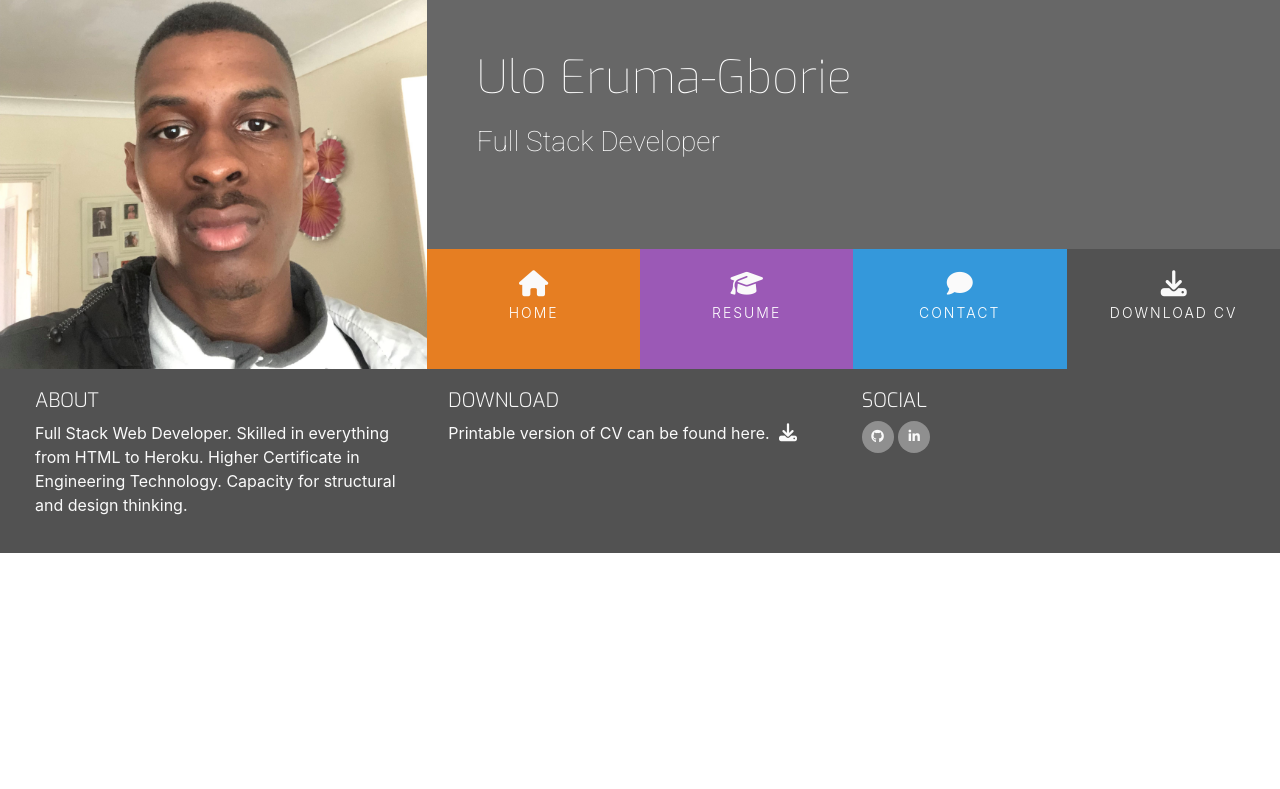
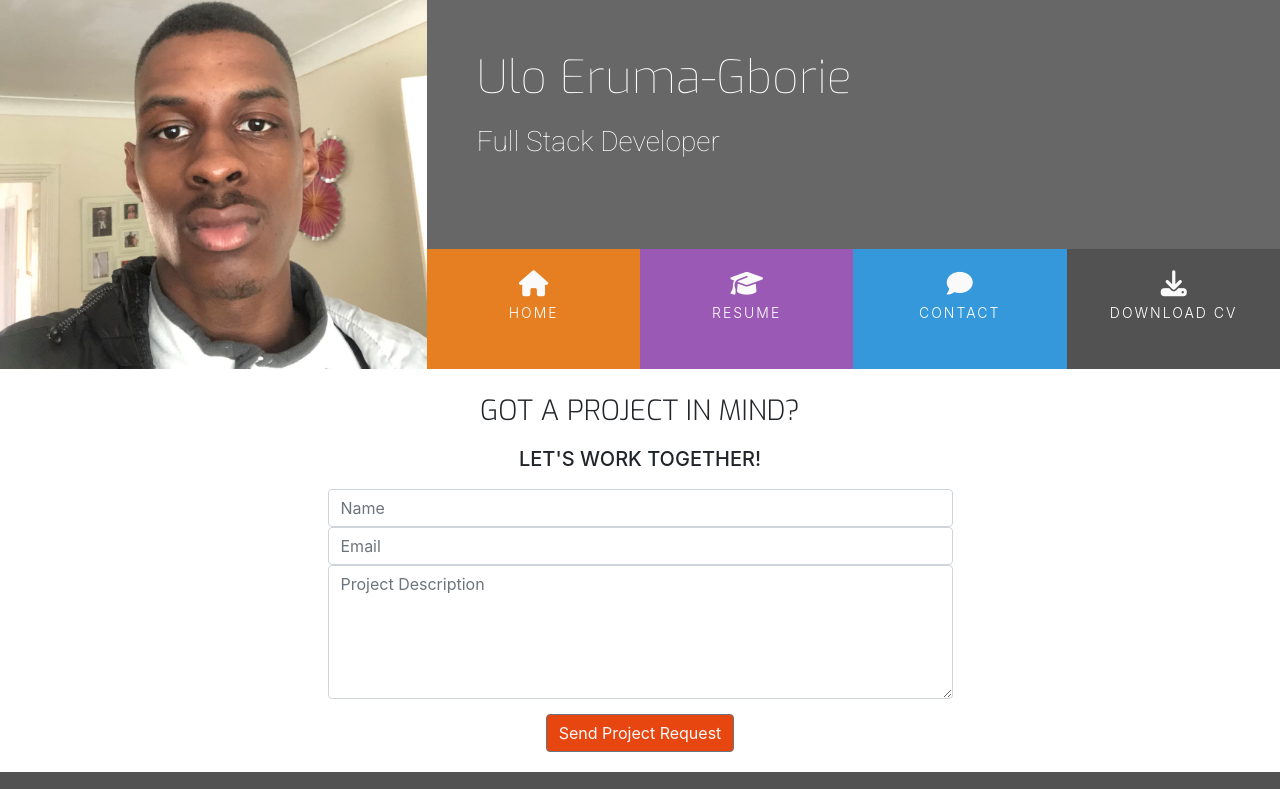
Before and after one commit to UloE-G/Bootstrap-resume, a plain HTML site: page contact.html in a window 1280 px wide. Shown: the top 789 px of the page. Drawn offline with nearby package versions, Linux system fonts and the light colour scheme.

Commit message:
Added cv download

```diff
--- a/assets/css/style.css
+++ b/assets/css/style.css
@@ -16,6 +16,10 @@
 
 .bg-color-work-history {
     background-color: #9b59b6;
+}
+
+.bg-color-contact {
+    background-color: #fff;
 }
 
 .ui-menu-color-home {
@@ -331,3 +335,36 @@ footer {
 .history-items {
     margin-bottom: 30px;
 }
+
+/* Content Form */
+
+.contact-heading {
+    font-family: "Exo", sans-serif;
+    font-weight: 300;
+    margin-top: 25px;
+    margin-bottom: 20px;
+}
+
+.center-form {
+    padding-top: 10px;
+    margin: 0 auto;
+    max-width: 70%;
+}
+
+button[type="submit"] {
+    margin-top: 15px;
+    margin-bottom: 20px;
+    color: #fafafa;
+    background-color: #e84610;
+}
+
+/* Media Queries */
+
+@media(min-width: 992px) {
+    .center-form {
+        padding-top: 10px;
+        min-height: 240px;
+        margin: 0 auto;
+        max-width: 50%;
+    }
+}
--- a/contact.html
+++ b/contact.html
@@ -27,16 +27,16 @@
                     <div class="col">
                         <ul id="nav" class="list-inline menucontainer">
                             <li class="col-6 col-sm-3 list-inline-item ui-menu-color-home menuitem">
-                                <a href="#" class="hvr-sweep-to-bottom"><i class="fa fa-home" aria-hidden="true"></i><span>Home</span></a>
+                                <a href="index.html" class="hvr-sweep-to-bottom"><i class="fa fa-home" aria-hidden="true"></i><span>Home</span></a>
                             </li>
                             <li class="col-6 col-sm-3 list-inline-item ui-menu-color-resume menuitem">
-                                <a href="#" class="hvr-sweep-to-bottom"><i class="fa fa-graduation-cap" aria-hidden="true"></i><span>Resume</span></a>
+                                <a href="resume.html" class="hvr-sweep-to-bottom"><i class="fa fa-graduation-cap" aria-hidden="true"></i><span>Resume</span></a>
                             </li>
                             <li class="col-6 col-sm-3 list-inline-item ui-menu-color-contact menuitem">
                                 <a href="#" class="hvr-sweep-to-bottom"><i class="fa fa-comment" aria-hidden="true"></i><span>Contact</span></a>
                             </li>
                             <li class="col-6 col-sm-3 list-inline-item ui-menu-color-download menuitem">
-                                <a href="#" class="hvr-sweep-to-bottom"><i class="fa fa-download" aria-hidden="true"></i><span>Download CV</span></a>
+                                <a href="assets/cv/Computing CV.pdf" target="_blank" class="hvr-sweep-to-bottom"><i class="fa fa-download" aria-hidden="true"></i><span>Download CV</span></a>
                             </li>
                         </ul>
                     </div>
@@ -45,8 +45,26 @@
         </div>
     </header>
 
-    <section>
+    <section class="container-fluid">
+        <div class="row bg-color-contact">
+            <div class="col">
+                <h3 class="contact-heading uppercase text-center">Got a Project in mind?</h3>
+                <h5 class="uppercase text-center">Let's Work together!</h5>
 
+                <div class="center-form">
+                    <form>
+                        <input type="text" name="name" id="fullname" class="form-control" placeholder="Name" required>
+                        <input type="email" name="email" id="emailaddress" class="form-control" placeholder="Email" required>
+                        <textarea rows="5" name="projectsummary" id="projectsummary" class="form-control" placeholder="Project Description" required></textarea>
+                        <div class="form-row text-center">
+                            <div class="col">
+                                <button type="submit" class="btn btn-secondary">Send Project Request</button>
+                            </div>
+                        </div>
+                    </form>
+                </div>
+            </div>
+        </div>
     </section>
 
     <footer class="container-fluid">
@@ -63,7 +81,7 @@
                 <h5 class="uppercase general-sub">Download</h5>
                 <p class="inline-block">
                     Printable version of CV can be found here.
-                    <a href="#" target="_blank" class="cv-pdf">
+                    <a href="assets/cv/Computing CV.pdf" target="_blank" class="cv-pdf">
                         <i class="fa fa-download" aria-hidden="true"></i>
                         <span class="sr-only">Download link.</span>
                     </a>
```
Also changed, not shown: index.html (+4 -4 lines), resume.html (+4 -4 lines), 1 other file.
